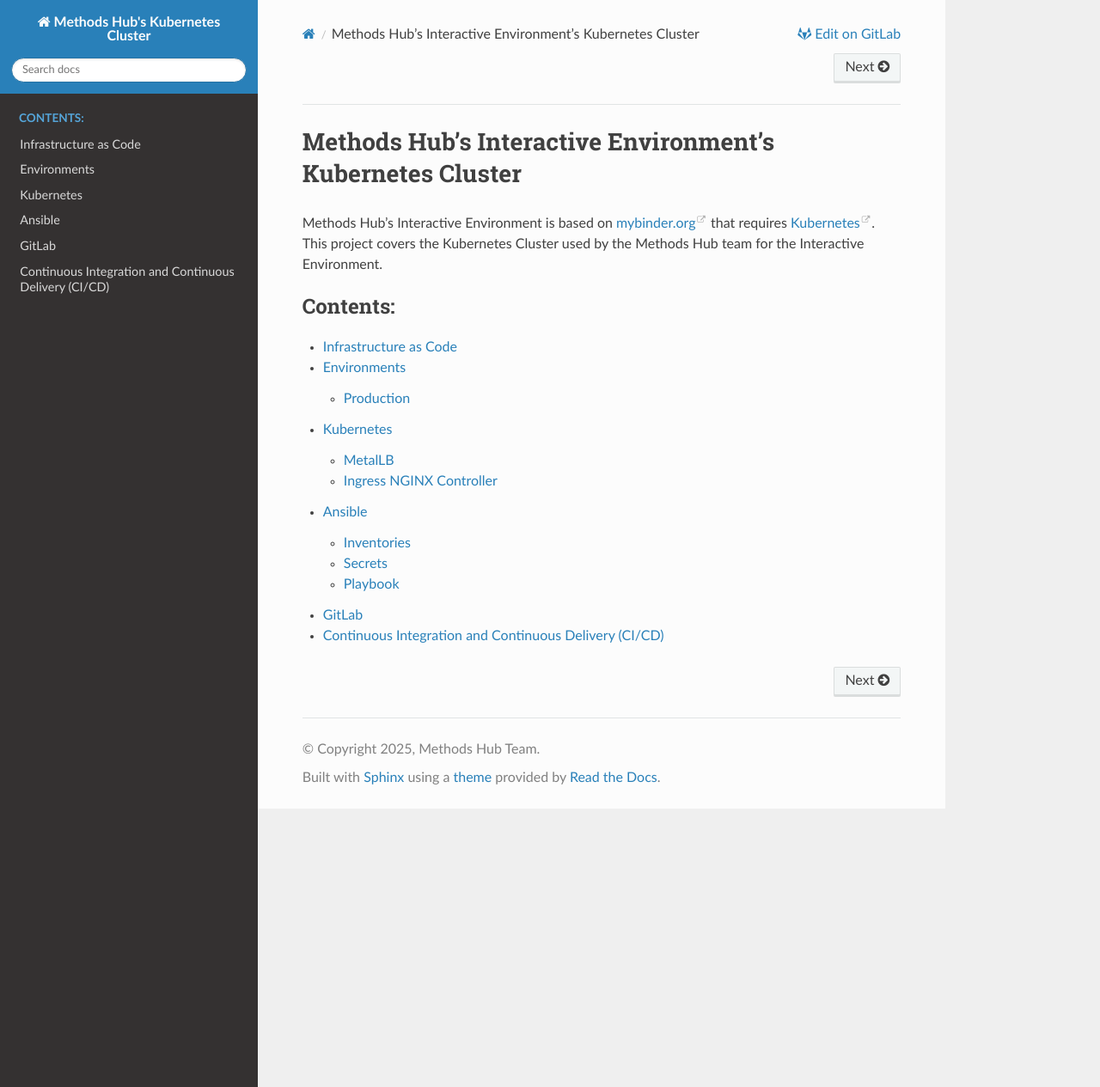
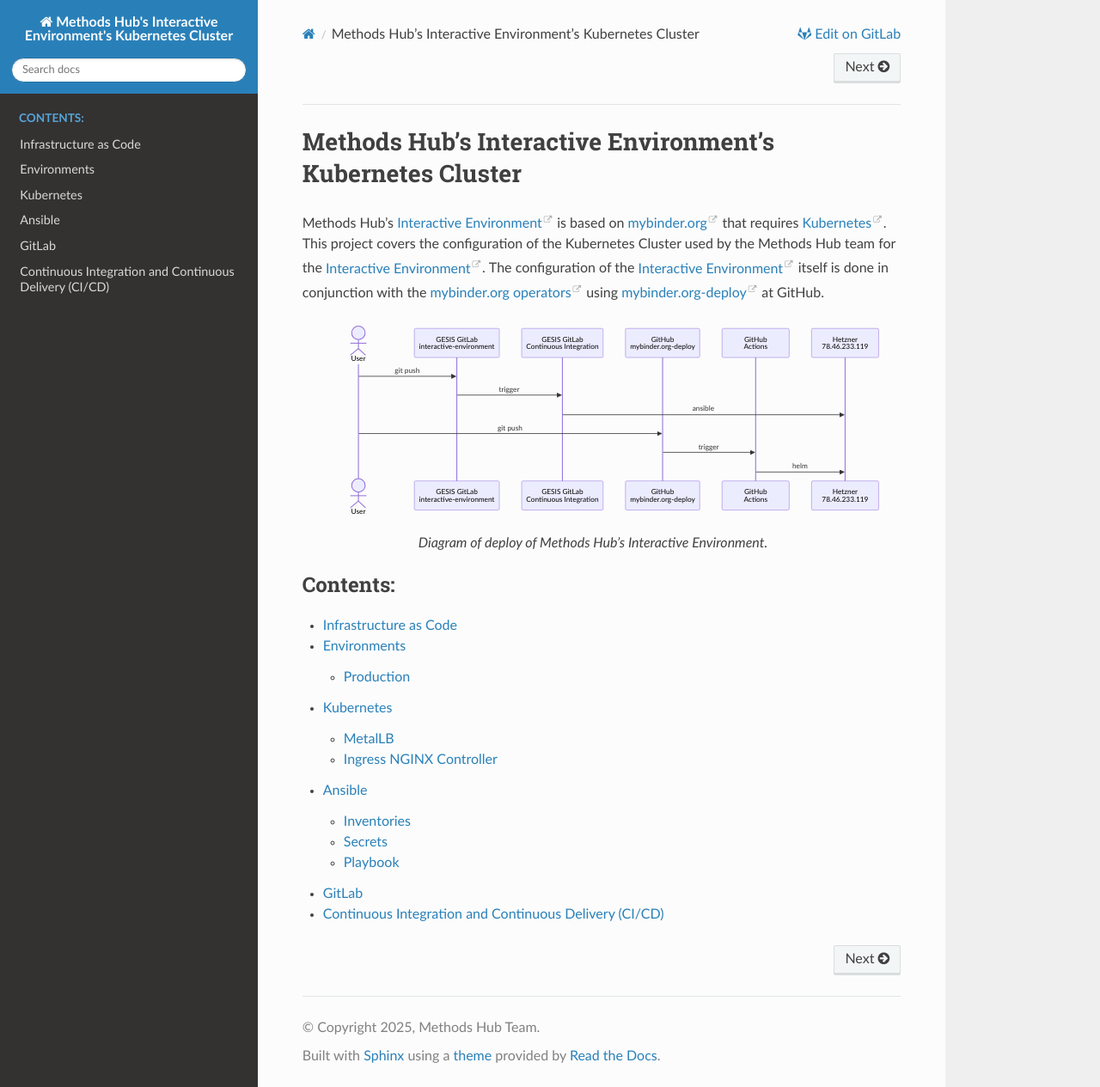
Before and after one commit to gesiscss/gesis.mybinder.org, a Sphinx documentation site: the page built from docs/source/index.rst, in a window 1280 px wide and 1265 px high. Shown: the whole window at 86% size. Built offline with Sphinx 7.4.7 and the Read the Docs theme 3.1.0, drawn with Linux system fonts in a browser that asks for light colours.

Commit message:
Improve documentation

```diff
--- a/docs/source/conf.py
+++ b/docs/source/conf.py
@@ -6,7 +6,7 @@
 # -- Project information -----------------------------------------------------
 # https://www.sphinx-doc.org/en/master/usage/configuration.html#project-information
 
-project = "Methods Hub's Kubernetes Cluster"
+project = "Methods Hub's Interactive Environment's Kubernetes Cluster"
 copyright = '2025, Methods Hub Team'
 author = '"Methods Hub Team'
 release = "YYYY.MM.DD"
--- a/docs/source/environments.rst
+++ b/docs/source/environments.rst
@@ -15,7 +15,7 @@
 +-----------------------------------+------------------------------------------------------------+
 | Service                           | URL                                                        |
 +===================================+============================================================+
-| BinderHub                         | https://gesis.mybinder.org/                               |
+| BinderHub                         | https://gesis.mybinder.org/                                |
 +-----------------------------------+------------------------------------------------------------+
-| JupyterHub                        | https://jupyterhub.gesis.mybinder.org/                       |
+| JupyterHub                        | https://jupyterhub.gesis.mybinder.org/                     |
 +-----------------------------------+------------------------------------------------------------+
--- a/docs/source/index.rst
+++ b/docs/source/index.rst
@@ -6,7 +6,28 @@
 Methods Hub's Interactive Environment's Kubernetes Cluster
 ==========================================================
 
-Methods Hub's Interactive Environment is based on `mybinder.org <https://mybinder.org>`_ that requires `Kubernetes <https://kubernetes.io/>`_. This project covers the Kubernetes Cluster used by the Methods Hub team for the Interactive Environment.
+Methods Hub's `Interactive Environment`_ is based on `mybinder.org <https://mybinder.org>`_ that requires `Kubernetes <https://kubernetes.io/>`_. This project covers the configuration of the Kubernetes Cluster used by the Methods Hub team for the `Interactive Environment`_. The configuration of the `Interactive Environment`_ itself is done in conjunction with the `mybinder.org operators <https://mybinder-sre.readthedocs.io/en/latest/index.html#what-is-the-mybinder-org-operations-team>`_ using `mybinder.org-deploy <https://github.com/jupyterhub/mybinder.org-deploy/>`_ at GitHub.
+
+.. mermaid::
+   :align: center
+   :alt: Diagram of deploy of Methods Hub's Interactive Environment.
+   :caption: Diagram of deploy of Methods Hub's Interactive Environment.
+
+   sequenceDiagram
+      actor user as User
+      participant gitlab as GESIS GitLab<br/>interactive-environment
+      participant glcd as GESIS GitLab<br/>Continuous Integration
+      participant github as GitHub<br/>mybinder.org-deploy
+      participant ghcd as GitHub<br/>Actions
+      participant hetzner as Hetzner<br/>78.46.233.119
+
+      user->>gitlab: git push
+      gitlab->>glcd: trigger
+      glcd->>hetzner: ansible
+
+      user->>github: git push
+      github->>ghcd: trigger
+      ghcd->>hetzner: helm
 
 .. toctree::
    :maxdepth: 2
@@ -17,3 +38,5 @@
    kubernetes
    ansible
    gitlab
+
+.. _Interactive Environment: https://git.gesis.org/methods-hub/interactive-environment/
```
